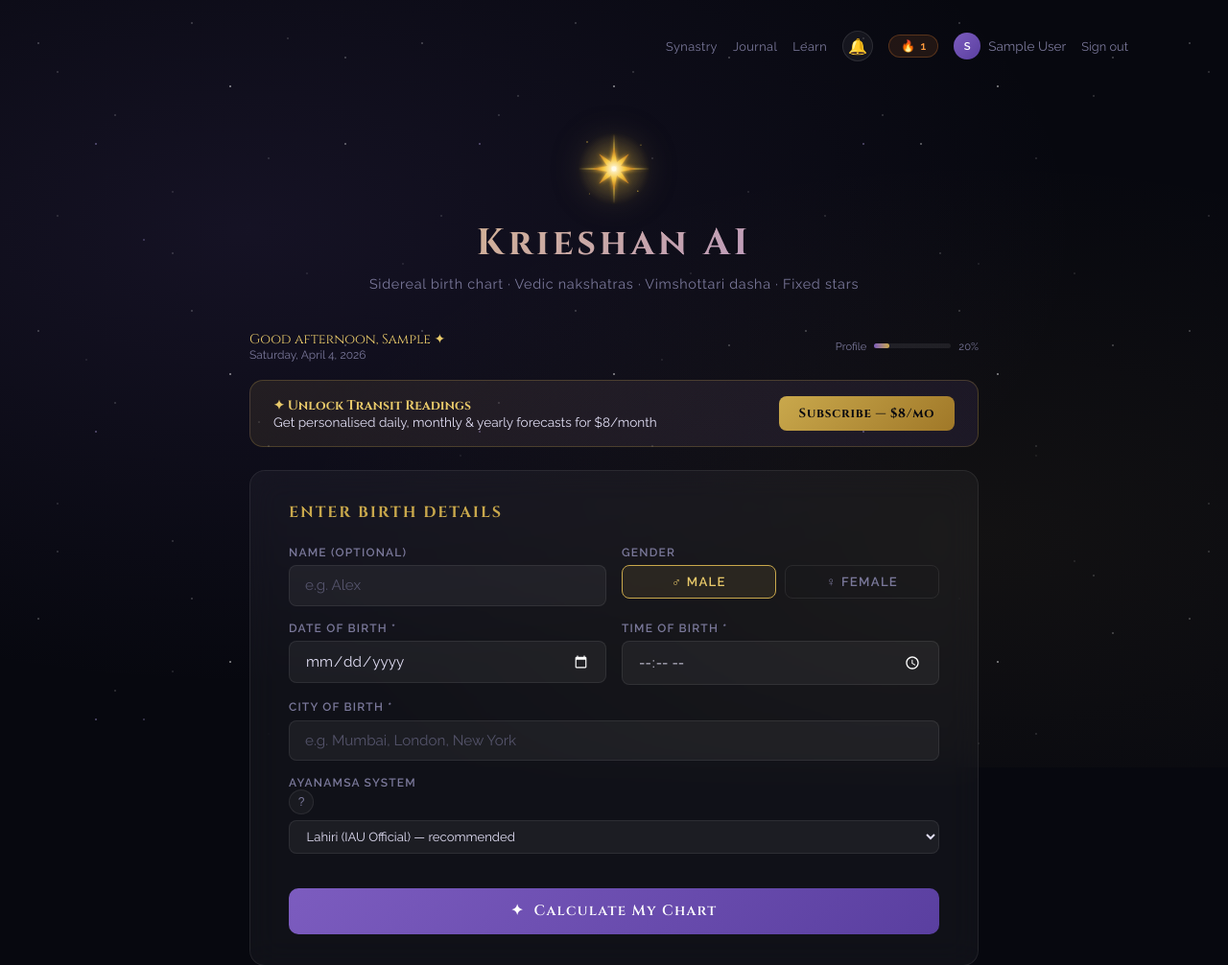
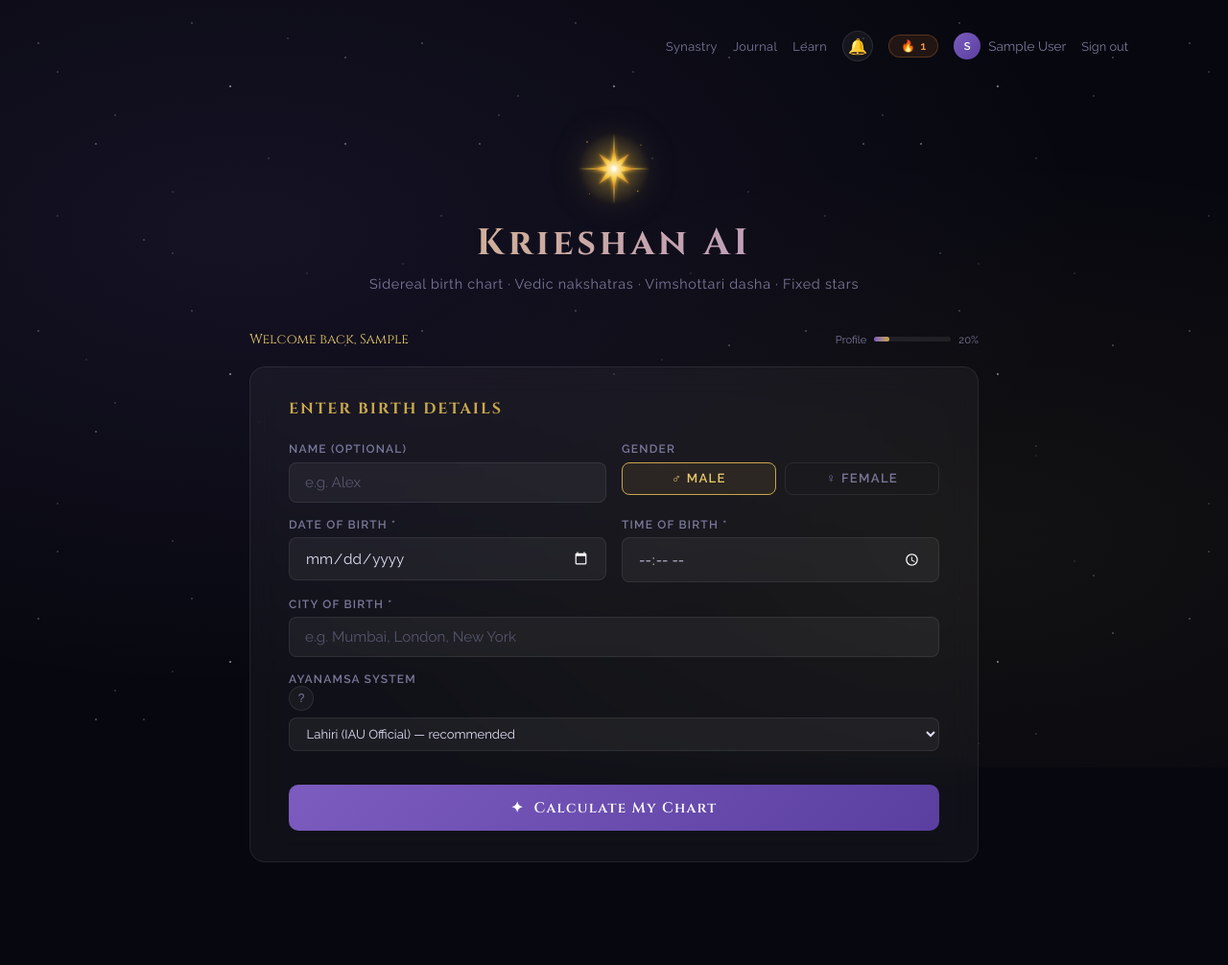
Before and after one commit to krieshansivabalan/krieshan-ai, a Flask app: page / in a window 1280 px wide. Shown: the top 1006 px of the page at 96% size. After the commit the page ends 899 px from the top, so only its background shows below. Run offline with Flask 3, Linux system fonts and the light colour scheme; the visitor is signed in with stand-in values (Sample User, id 1); data that the repository does not hold is empty; some libraries are stand-ins or nearby versions.

Commit message:
Beta: unlock all features for free, hide payment banner

```diff
--- a/app.py
+++ b/app.py
@@ -269,8 +269,6 @@ def tomorrow_moon():
 @app.route("/api/transits", methods=["GET"])
 @login_required
 def transits():
-    if not current_user.is_paid:
-        return jsonify({"error": "Payment required.", "paid_required": True}), 402
 
     natal_placements = session.get("natal_placements")
     if not natal_placements:
@@ -297,8 +295,6 @@ def transits():
 @app.route("/api/synastry", methods=["POST"])
 @login_required
 def synastry_api():
-    if not current_user.is_paid:
-        return jsonify({"error": "Payment required.", "paid_required": True}), 402
 
     try:
         data = request.get_json()
@@ -366,8 +362,6 @@ def get_journal():
 @app.route("/api/journal", methods=["POST"])
 @login_required
 def create_journal():
-    if not current_user.is_paid:
-        return jsonify({"error": "Payment required.", "paid_required": True}), 402
 
     data = request.get_json()
     content = (data.get("content") or "").strip()
@@ -419,9 +413,8 @@ def delete_journal(entry_id):
 @app.route("/api/check-paid")
 @login_required
 def check_paid():
-    paid = current_user.is_paid
-    session["paid"] = paid
-    return jsonify({"paid": paid})
+    session["paid"] = True
+    return jsonify({"paid": True})
 
 
 @app.route("/create-checkout-session", methods=["POST"])
--- a/templates/index.html
+++ b/templates/index.html
@@ -1277,14 +1277,8 @@
       </div>
     </div>
 
-    <!-- ── Payment Banner ─────────────────────────────────────── -->
-    <div class="payment-banner" id="payment-banner">
-      <div class="payment-banner-text">
-        <strong>✦ Unlock Transit Readings</strong><br>
-        Get personalised daily, monthly &amp; yearly forecasts for $8/month
-      </div>
-      <button class="btn-subscribe" id="open-modal-btn">Subscribe — $8/mo</button>
-    </div>
+    <!-- Payment banner hidden during beta -->
+    <div class="payment-banner" id="payment-banner" style="display:none"></div>
 
     <!-- ── Ayanamsa explainer modal ───────────────────────────── -->
     <div class="ayanamsa-modal-overlay" id="ayanamsa-modal-overlay">
```
